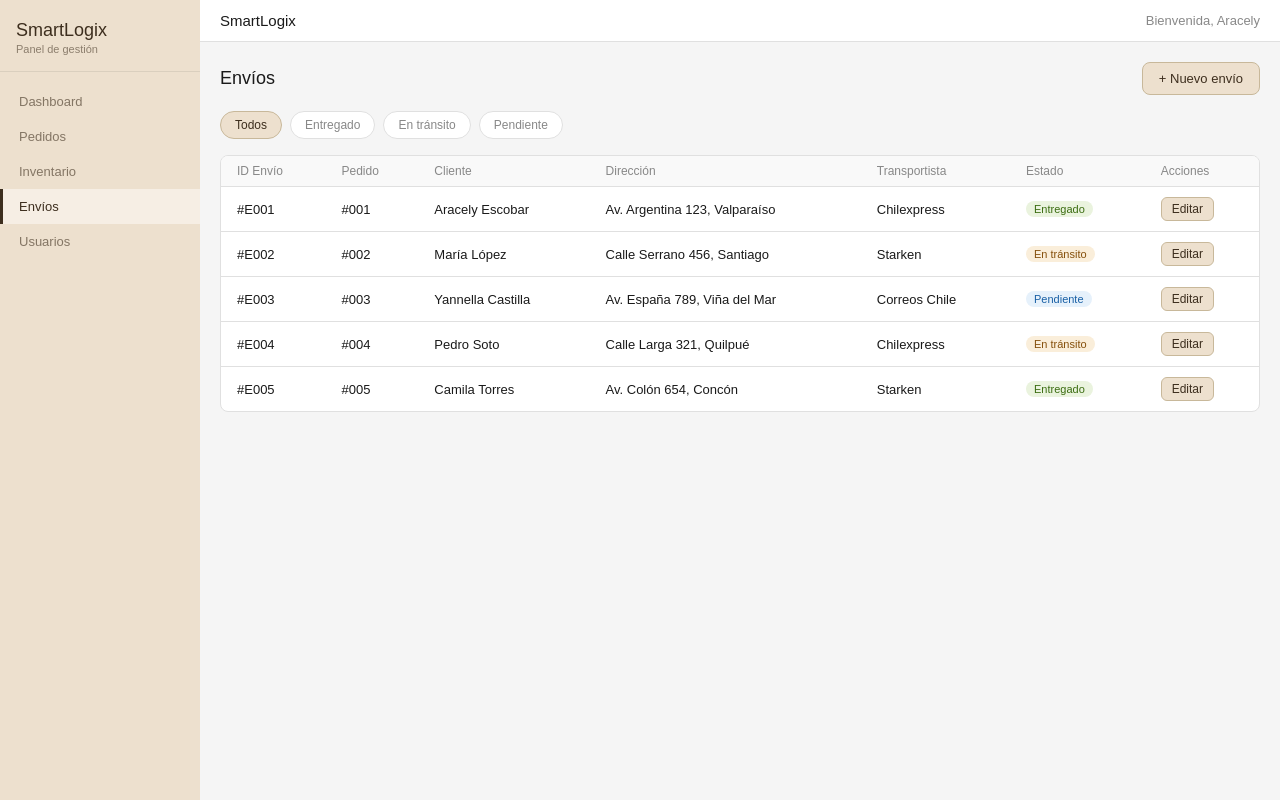
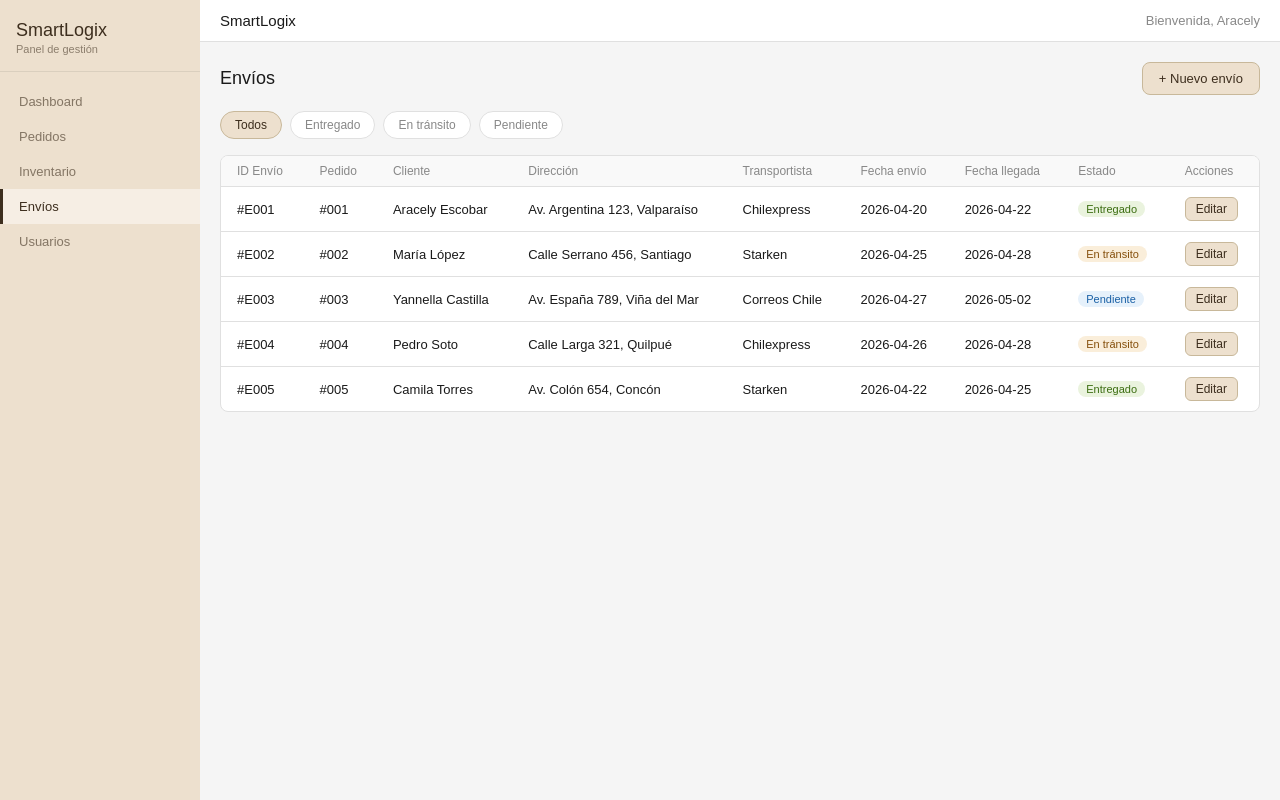
Before and after one commit to effimrv/SmartLogix-FullStack-III, a React (Vite) app in the folder SmartLogix/Frontend/smartlogix-frontend/: page / in a window 1280 px wide. Both pictures are taken after a click on the element "Envíos". Built offline with nearby package versions, Linux system fonts and the light colour scheme.

Commit message:
Modificación en Envios.jsx (se añade fecha de envío y llegada de envío)

```diff
--- a/SmartLogix/Frontend/smartlogix-frontend/src/pages/Envios.jsx
+++ b/SmartLogix/Frontend/smartlogix-frontend/src/pages/Envios.jsx
@@ -4,15 +4,25 @@ function Envios() {
   const [filtro, setFiltro] = useState('Todos');
   const [mostrarModal, setMostrarModal] = useState(false);
   const [envioEditar, setEnvioEditar] = useState(null);
+
+  const calcularFechaLlegada = (fechaEnvio, transportista) => {
+    const dias = { 'Chilexpress': 2, 'Starken': 3, 'Correos Chile': 5, 'Blue Express': 2 };
+    const fecha = new Date(fechaEnvio);
+    fecha.setDate(fecha.getDate() + (dias[transportista] || 3));
+    return fecha.toISOString().split('T')[0];
+  };
+
+  const hoy = new Date().toISOString().split('T')[0];
+
   const [envios, setEnvios] = useState([
-    { id: '#E001', pedido: '#001', cliente: 'Aracely Escobar', direccion: 'Av. Argentina 123, Valparaíso', transportista: 'Chilexpress', estado: 'Entregado' },
-    { id: '#E002', pedido: '#002', cliente: 'María López', direccion: 'Calle Serrano 456, Santiago', transportista: 'Starken', estado: 'En tránsito' },
-    { id: '#E003', pedido: '#003', cliente: 'Yannella Castilla', direccion: 'Av. España 789, Viña del Mar', transportista: 'Correos Chile', estado: 'Pendiente' },
-    { id: '#E004', pedido: '#004', cliente: 'Pedro Soto', direccion: 'Calle Larga 321, Quilpué', transportista: 'Chilexpress', estado: 'En tránsito' },
-    { id: '#E005', pedido: '#005', cliente: 'Camila Torres', direccion: 'Av. Colón 654, Concón', transportista: 'Starken', estado: 'Entregado' },
+    { id: '#E001', pedido: '#001', cliente: 'Aracely Escobar', direccion: 'Av. Argentina 123, Valparaíso', transportista: 'Chilexpress', estado: 'Entregado', fechaEnvio: '2026-04-20', fechaLlegada: '2026-04-22' },
+    { id: '#E002', pedido: '#002', cliente: 'María López', direccion: 'Calle Serrano 456, Santiago', transportista: 'Starken', estado: 'En tránsito', fechaEnvio: '2026-04-25', fechaLlegada: '2026-04-28' },
+    { id: '#E003', pedido: '#003', cliente: 'Yannella Castilla', direccion: 'Av. España 789, Viña del Mar', transportista: 'Correos Chile', estado: 'Pendiente', fechaEnvio: '2026-04-27', fechaLlegada: '2026-05-02' },
+    { id: '#E004', pedido: '#004', cliente: 'Pedro Soto', direccion: 'Calle Larga 321, Quilpué', transportista: 'Chilexpress', estado: 'En tránsito', fechaEnvio: '2026-04-26', fechaLlegada: '2026-04-28' },
+    { id: '#E005', pedido: '#005', cliente: 'Camila Torres', direccion: 'Av. Colón 654, Concón', transportista: 'Starken', estado: 'Entregado', fechaEnvio: '2026-04-22', fechaLlegada: '2026-04-25' },
   ]);
 
-  const [nuevo, setNuevo] = useState({ pedido: '', cliente: '', direccion: '', transportista: 'Chilexpress', estado: 'Pendiente' });
+  const [nuevo, setNuevo] = useState({ pedido: '', cliente: '', direccion: '', transportista: 'Chilexpress', estado: 'Pendiente', fechaEnvio: hoy });
 
   const getBadgeClass = (estado) => {
     switch (estado) {
@@ -29,25 +39,26 @@ function Envios() {
 
   const abrirModalNuevo = () => {
     setEnvioEditar(null);
-    setNuevo({ pedido: '', cliente: '', direccion: '', transportista: 'Chilexpress', estado: 'Pendiente' });
+    setNuevo({ pedido: '', cliente: '', direccion: '', transportista: 'Chilexpress', estado: 'Pendiente', fechaEnvio: hoy });
     setMostrarModal(true);
   };
 
   const abrirModalEditar = (envio) => {
     setEnvioEditar(envio);
-    setNuevo({ pedido: envio.pedido, cliente: envio.cliente, direccion: envio.direccion, transportista: envio.transportista, estado: envio.estado });
+    setNuevo({ pedido: envio.pedido, cliente: envio.cliente, direccion: envio.direccion, transportista: envio.transportista, estado: envio.estado, fechaEnvio: envio.fechaEnvio });
     setMostrarModal(true);
   };
 
   const guardar = () => {
     if (!nuevo.pedido || !nuevo.cliente || !nuevo.direccion) return;
+    const fechaLlegada = calcularFechaLlegada(nuevo.fechaEnvio, nuevo.transportista);
     if (envioEditar) {
       setEnvios(envios.map((e) =>
-        e.id === envioEditar.id ? { ...e, ...nuevo } : e
+        e.id === envioEditar.id ? { ...e, ...nuevo, fechaLlegada } : e
       ));
     } else {
       const id = `#E00${envios.length + 1}`;
-      setEnvios([...envios, { id, ...nuevo }]);
+      setEnvios([...envios, { id, ...nuevo, fechaLlegada }]);
     }
     setMostrarModal(false);
   };
@@ -80,6 +91,8 @@ function Envios() {
               <th>Cliente</th>
               <th>Dirección</th>
               <th>Transportista</th>
+              <th>Fecha envío</th>
+              <th>Fecha llegada</th>
               <th>Estado</th>
               <th>Acciones</th>
             </tr>
@@ -92,6 +105,8 @@ function Envios() {
                 <td>{envio.cliente}</td>
                 <td>{envio.direccion}</td>
                 <td>{envio.transportista}</td>
+                <td>{envio.fechaEnvio}</td>
+                <td>{envio.fechaLlegada}</td>
                 <td><span className={getBadgeClass(envio.estado)}>{envio.estado}</span></td>
                 <td>
                   <button className="btn-editar" onClick={() => abrirModalEditar(envio)}>Editar</button>
@@ -141,6 +156,15 @@ function Envios() {
                 <option>Correos Chile</option>
                 <option>Blue Express</option>
               </select>
+              <label>Fecha de envío</label>
+              <input
+                type="date"
+                value={nuevo.fechaEnvio}
+                onChange={(e) => setNuevo({ ...nuevo, fechaEnvio: e.target.value })}
+              />
+              <label style={{ color: '#888', fontSize: '11px' }}>
+                Fecha de llegada estimada: {calcularFechaLlegada(nuevo.fechaEnvio, nuevo.transportista)}
+              </label>
               <label>Estado</label>
               <select
                 value={nuevo.estado}
```
